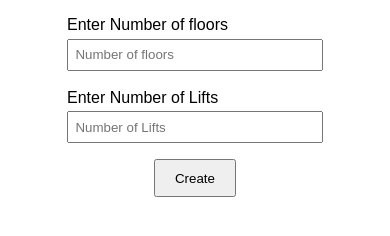
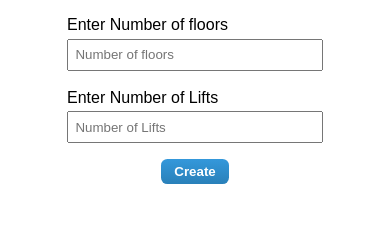
Before and after one commit to fabcodingzest/lift-stimulation, a website built with Parcel: page index.html in a window 390 px wide. Built offline with nearby package versions, Linux system fonts and the light colour scheme.

Commit message:
added: styles for btn

```diff
--- a/src/styles.css
+++ b/src/styles.css
@@ -21,9 +21,14 @@ input {
   margin-top: 0.3rem;
 }
 
-#inputs button {
+#create {
   margin: 1rem auto;
   padding: 0.6rem 1.2rem;
+  border-radius: 0.8rem;
+  border: none;
+  background: linear-gradient(to bottom, #3498db, #2980b9);
+  color: #fff;
+  font-weight: bold;
 }
 
 #ui {
@@ -151,7 +156,12 @@ input {
   #ui {
     min-width: 10rem;
     max-width: 20rem;
-    margin-top: 0;
+    margin-top: 1rem;
+  }
+  #create {
+    margin: 1rem auto;
+    padding: 0.3rem 0.8rem;
+    border-radius: 0.4rem;
   }
   .floor-container {
     height: 4rem;
```
